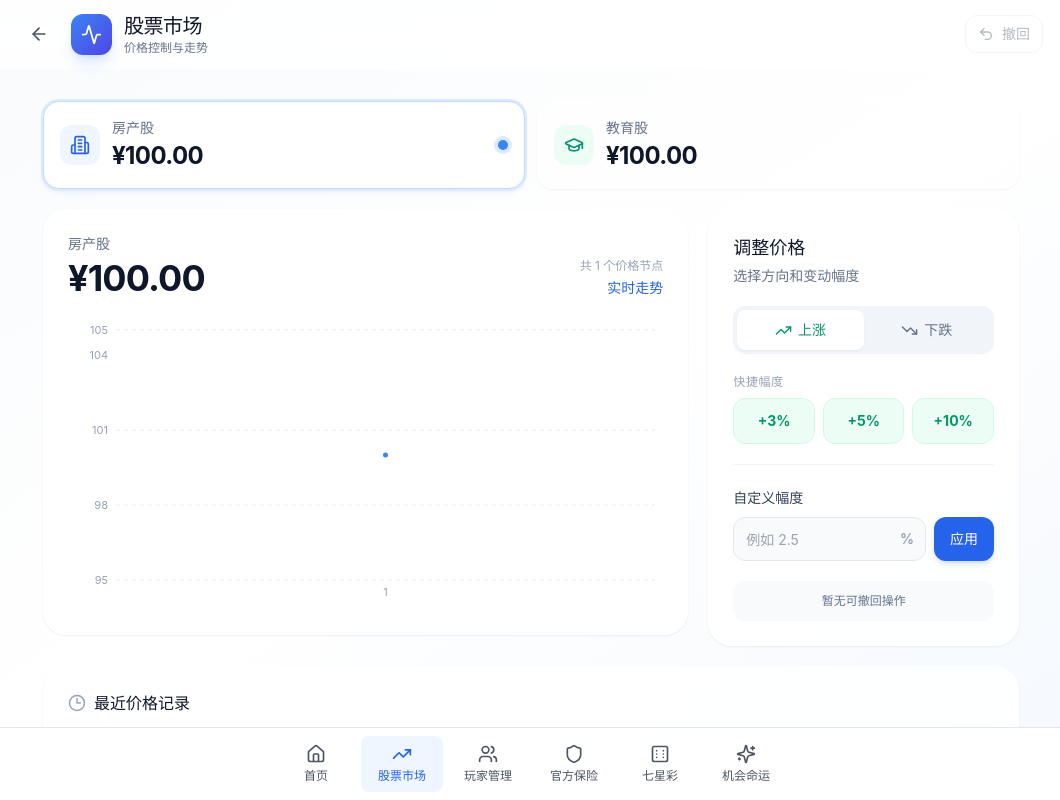
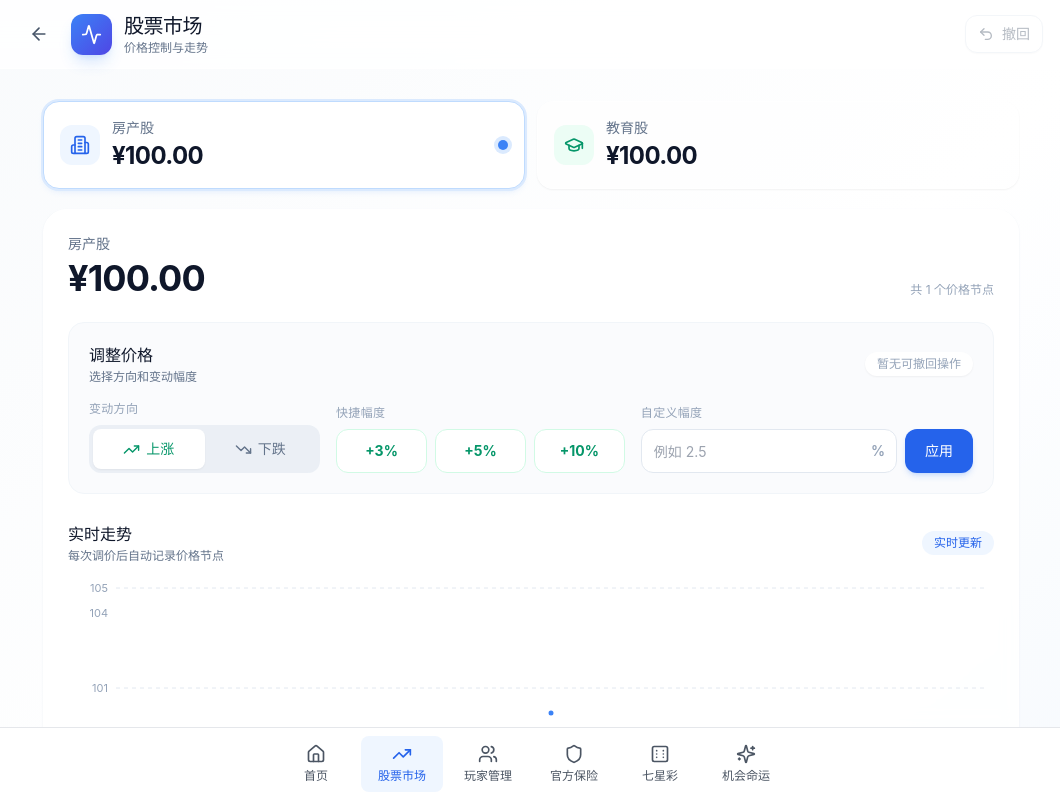
Before and after one commit to opeensf/clean-yellow, a React (Vite) app: page /#/stocks in a window 1280 px wide. Shown: the top 800 px of the page, without its empty margins (109-1169 px from the left). Built offline with nearby package versions, Linux system fonts and the light colour scheme.

Commit message:
feat: connect debt graph and refine stock controls

```diff
--- a/src/pages/DebtManagement.tsx
+++ b/src/pages/DebtManagement.tsx
@@ -80,6 +80,13 @@ function getReadableLineColor(hexColor: string): string {
   return `hsl(${Math.round(hue)} ${readableSaturation}% ${readableLightness}%)`;
 }
 
+function getColorWithAlpha(hexColor: string, alpha: number): string {
+  const normalized = hexColor.replace('#', '');
+  if (!/^[0-9a-f]{6}$/i.test(normalized)) return `rgba(100, 116, 139, ${alpha})`;
+  const [red, green, blue] = [0, 2, 4].map((offset) => parseInt(normalized.slice(offset, offset + 2), 16));
+  return `rgba(${red}, ${green}, ${blue}, ${alpha})`;
+}
+
 export default function DebtManagement() {
   const navigate = useNavigate();
   const { players, debts, addDebt, repayDebt, removeDebt } = useGameStore();
@@ -87,6 +94,7 @@ export default function DebtManagement() {
   const [selectedCreditor, setSelectedCreditor] = useState<string | null>(null);
   const [debtAmount, setDebtAmount] = useState('');
   const [repayAmounts, setRepayAmounts] = useState<Record<string, string>>({});
+  const [focusedDebtId, setFocusedDebtId] = useState<string | null>(null);
 
   const totalRemaining = debts.reduce((total, debt) => total + debt.remainingAmount, 0);
   const getPlayer = (playerId: string) => players.find((player) => player.id === playerId);
@@ -111,6 +119,13 @@ export default function DebtManagement() {
     setSelectedDebtor(null);
     setSelectedCreditor(null);
     setDebtAmount('');
+  };
+
+  const jumpToDebt = (debtId: string) => {
+    setFocusedDebtId(debtId);
+    const debtCard = document.getElementById(`debt-card-${debtId}`);
+    debtCard?.scrollIntoView({ behavior: 'smooth', block: 'center' });
+    debtCard?.focus({ preventScroll: true });
   };
 
   const handlePlayerClick = (playerId: string) => {
@@ -272,8 +287,17 @@ export default function DebtManagement() {
                 const label = `¥${debt.remainingAmount.toLocaleString()}`;
                 const labelWidth = Math.max(54, label.length * 9 + 18);
                 return (
-                  <g key={debt.id}>
+                  <g
+                    key={debt.id}
+                    role="button"
+                    tabIndex={0}
+                    aria-label={`查看${getPartyName(debt.debtorId)}欠${getPartyName(debt.creditorId)}的债务记录`}
+                    onClick={() => jumpToDebt(debt.id)}
+                    onKeyDown={(event) => (event.key === 'Enter' || event.key === ' ') && jumpToDebt(debt.id)}
+                    className="cursor-pointer outline-none"
+                  >
                     <title>{getPartyName(debt.debtorId)} 欠 {getPartyName(debt.creditorId)} {label}</title>
+                    <path d={geometry.path} fill="none" stroke="transparent" strokeWidth="16" />
                     <path d={geometry.path} fill="none" stroke={color} strokeWidth="3" strokeOpacity="0.78" markerEnd={`url(#arrow-${debt.id})`} />
                     <rect x={geometry.labelX - labelWidth / 2} y={geometry.labelY - 14} width={labelWidth} height="28" rx="14" fill="white" stroke={color} strokeOpacity="0.3" />
                     <text x={geometry.labelX} y={geometry.labelY + 5} textAnchor="middle" fill={color} fontSize="13" fontWeight="700">{label}</text>
@@ -378,24 +402,47 @@ export default function DebtManagement() {
               {debts.map((debt) => {
                 const debtorName = getPartyName(debt.debtorId);
                 const creditorName = getPartyName(debt.creditorId);
+                const debtor = getPlayer(debt.debtorId);
+                const debtorColor = getReadableLineColor(debtor?.color || '#64748B');
+                const debtorTint = getColorWithAlpha(debtor?.color || '#64748B', 0.13);
+                const isFocused = focusedDebtId === debt.id;
                 const repaidProgress = debt.originalAmount > 0
                   ? Math.max(0, Math.min(100, (1 - debt.remainingAmount / debt.originalAmount) * 100))
                   : 0;
                 return (
-                  <article key={debt.id} className="rounded-2xl border border-slate-100 bg-slate-50/60 p-4">
+                  <article
+                    key={debt.id}
+                    id={`debt-card-${debt.id}`}
+                    tabIndex={-1}
+                    className="relative overflow-hidden rounded-2xl border bg-white p-4 pl-5 outline-none transition-all duration-300"
+                    style={{
+                      borderColor: isFocused ? debtorColor : getColorWithAlpha(debtor?.color || '#64748B', 0.22),
+                      background: `linear-gradient(135deg, ${debtorTint} 0%, rgba(255, 255, 255, 0.98) 44%)`,
+                      boxShadow: isFocused ? `0 14px 32px ${getColorWithAlpha(debtor?.color || '#64748B', 0.2)}` : 'none',
+                    }}
+                  >
+                    <span className="absolute inset-y-0 left-0 w-1" style={{ backgroundColor: debtorColor }} />
                     <div className="flex items-center justify-between gap-3">
-                      <div className="min-w-0">
-                        <div className="flex items-center gap-2 font-semibold text-slate-800">
-                          <span className="truncate">{debtorName}</span><ArrowRight size={15} className="shrink-0 text-slate-400" /><span className="truncate">{creditorName}</span>
+                      <div className="flex min-w-0 items-center gap-3">
+                        <span
+                          className="flex h-9 w-9 shrink-0 items-center justify-center rounded-xl text-sm font-bold text-white shadow-sm"
+                          style={{ backgroundColor: debtor?.color || '#64748B' }}
+                        >
+                          {getInitial(debtorName)}
+                        </span>
+                        <div className="min-w-0">
+                          <div className="flex items-center gap-2 font-semibold text-slate-800">
+                            <span className="truncate">{debtorName}</span><ArrowRight size={15} className="shrink-0 text-slate-400" /><span className="truncate">{creditorName}</span>
+                          </div>
+                          <p className="mt-1 text-xs text-slate-400">原始 ¥{debt.originalAmount.toLocaleString()} · 已还 {repaidProgress.toFixed(0)}%</p>
                         </div>
-                        <p className="mt-1 text-xs text-slate-400">原始 ¥{debt.originalAmount.toLocaleString()} · 已还 {repaidProgress.toFixed(0)}%</p>
                       </div>
                       <p className="shrink-0 text-lg font-bold text-red-600">¥{debt.remainingAmount.toLocaleString()}</p>
                     </div>
                     <div className="mt-3 h-2 overflow-hidden rounded-full bg-slate-200/80" role="progressbar" aria-label={`${debtorName}的还款进度`} aria-valuemin={0} aria-valuemax={100} aria-valuenow={Math.round(repaidProgress)}>
                       <div
-                        className="h-full rounded-full bg-gradient-to-r from-emerald-400 to-emerald-500 transition-[width] duration-300"
-                        style={{ width: `${repaidProgress}%` }}
+                        className="h-full rounded-full transition-[width] duration-300"
+                        style={{ width: `${repaidProgress}%`, backgroundColor: debtorColor }}
                       />
                     </div>
                     <div className="mt-3 flex flex-col gap-2 sm:flex-row">
--- a/src/pages/StockMarket.tsx
+++ b/src/pages/StockMarket.tsx
@@ -128,20 +128,112 @@ export default function StockMarket() {
           })}
         </div>
 
-        <div className="mt-5 grid items-start gap-5 lg:grid-cols-[1.35fr_0.65fr]">
-          <section className="rounded-3xl border border-white bg-white/85 p-5 shadow-sm shadow-slate-200/70 backdrop-blur sm:p-6">
+        <section className="mt-5 rounded-3xl border border-white bg-white/85 p-5 shadow-sm shadow-slate-200/70 backdrop-blur sm:p-6">
           <div className="flex items-end justify-between gap-3">
             <div>
               <p className="text-sm font-medium text-slate-500">{currentStock.name}</p>
               <p className="mt-1 text-4xl font-bold tracking-tight text-slate-900">¥{currentStock.price.toFixed(2)}</p>
             </div>
-              <div className="text-right">
             <p className="text-xs text-slate-400">共 {currentStock.history.length} 个价格节点</p>
-                <p className={cn('mt-1 text-sm font-semibold', meta.color)}>实时走势</p>
+          </div>
+
+          <div className="mt-6 rounded-2xl border border-slate-100 bg-slate-50/70 p-4 sm:p-5">
+            <div className="flex items-center justify-between gap-3">
+              <div>
+                <h2 className="font-semibold text-slate-900">调整价格</h2>
+                <p className="mt-0.5 text-xs text-slate-500">选择方向和变动幅度</p>
+              </div>
+              <span className="hidden rounded-full bg-white px-3 py-1 text-xs font-medium text-slate-400 shadow-sm sm:block">
+                {history.length > 0 ? `可撤回 ${history.length} 次` : '暂无可撤回操作'}
+              </span>
+            </div>
+
+            <div className="mt-4 grid gap-4 lg:grid-cols-[0.8fr_1fr_1.15fr] lg:items-end">
+              <div>
+                <p className="mb-2 text-xs font-semibold tracking-wide text-slate-400">变动方向</p>
+                <div className="grid grid-cols-2 rounded-xl bg-slate-200/60 p-1">
+                  <button
+                    type="button"
+                    onClick={() => setIsIncrease(true)}
+                    className={cn(
+                      'flex items-center justify-center gap-1.5 rounded-lg py-2.5 text-sm font-semibold transition-all',
+                      isIncrease ? 'bg-white text-emerald-600 shadow-sm' : 'text-slate-500',
+                    )}
+                  >
+                    <TrendingUp size={17} />上涨
+                  </button>
+                  <button
+                    type="button"
+                    onClick={() => setIsIncrease(false)}
+                    className={cn(
+                      'flex items-center justify-center gap-1.5 rounded-lg py-2.5 text-sm font-semibold transition-all',
+                      !isIncrease ? 'bg-white text-red-600 shadow-sm' : 'text-slate-500',
+                    )}
+                  >
+                    <TrendingDown size={17} />下跌
+                  </button>
                 </div>
               </div>
 
-            <div className="mt-6 h-72">
+              <div>
+                <p className="mb-2 text-xs font-semibold tracking-wide text-slate-400">快捷幅度</p>
+                <div className="grid grid-cols-3 gap-2">
+                  {presetChanges.map((percentage) => (
+                    <button
+                      key={percentage}
+                      type="button"
+                      onClick={() => handlePriceChange(percentage)}
+                      className={cn(
+                        'h-11 rounded-xl border bg-white text-sm font-bold transition-all',
+                        isIncrease
+                          ? 'border-emerald-100 text-emerald-600 hover:bg-emerald-50'
+                          : 'border-red-100 text-red-600 hover:bg-red-50',
+                      )}
+                    >
+                      {isIncrease ? '+' : '-'}{percentage}%
+                    </button>
+                  ))}
+                </div>
+              </div>
+
+              <div>
+                <label htmlFor="custom-change" className="mb-2 block text-xs font-semibold tracking-wide text-slate-400">自定义幅度</label>
+                <div className="flex gap-2">
+                  <div className="relative min-w-0 flex-1">
+                    <input
+                      id="custom-change"
+                      type="number"
+                      value={customAmount[selectedStock] || ''}
+                      onChange={(event) => setCustomAmount((current) => ({ ...current, [selectedStock]: event.target.value }))}
+                      onKeyDown={(event) => event.key === 'Enter' && handleCustomChange()}
+                      min="0.1"
+                      step="0.1"
+                      placeholder="例如 2.5"
+                      className="h-11 w-full rounded-xl border border-slate-200 bg-white px-3 pr-8 text-sm outline-none transition focus:border-blue-400 focus:ring-4 focus:ring-blue-100"
+                    />
+                    <span className="absolute right-3 top-1/2 -translate-y-1/2 text-sm font-semibold text-slate-400">%</span>
+                  </div>
+                  <button
+                    type="button"
+                    onClick={handleCustomChange}
+                    className="h-11 rounded-xl bg-blue-600 px-5 text-sm font-semibold text-white shadow-md shadow-blue-500/20 transition-colors hover:bg-blue-700"
+                  >
+                    应用
+                  </button>
+                </div>
+              </div>
+            </div>
+          </div>
+
+          <div className="mt-7 flex items-center justify-between gap-3">
+            <div>
+              <h2 className="font-semibold text-slate-900">实时走势</h2>
+              <p className="mt-0.5 text-xs text-slate-500">每次调价后自动记录价格节点</p>
+            </div>
+            <span className={cn('rounded-full px-3 py-1 text-xs font-semibold', meta.surface, meta.color)}>实时更新</span>
+          </div>
+
+          <div className="mt-4 h-72">
             <ResponsiveContainer width="100%" height="100%">
               <LineChart data={chartData} margin={{ top: 8, right: 8, left: -12, bottom: 0 }}>
                 <CartesianGrid vertical={false} stroke="#E2E8F0" strokeDasharray="4 4" />
@@ -165,87 +257,6 @@ export default function StockMarket() {
           </div>
         </section>
 
-          <section className="rounded-3xl border border-white bg-white/85 p-5 shadow-sm shadow-slate-200/70 backdrop-blur sm:p-6">
-            <h2 className="text-lg font-semibold text-slate-900">调整价格</h2>
-            <p className="mt-1 text-sm text-slate-500">选择方向和变动幅度</p>
-
-            <div className="mt-5 grid grid-cols-2 rounded-xl bg-slate-100 p-1">
-              <button
-                type="button"
-                onClick={() => setIsIncrease(true)}
-                className={cn(
-                  'flex items-center justify-center gap-1.5 rounded-lg py-2.5 text-sm font-semibold transition-all',
-                  isIncrease ? 'bg-white text-emerald-600 shadow-sm' : 'text-slate-500',
-                )}
-              >
-                <TrendingUp size={17} />
-                上涨
-              </button>
-              <button
-                type="button"
-                onClick={() => setIsIncrease(false)}
-                className={cn(
-                  'flex items-center justify-center gap-1.5 rounded-lg py-2.5 text-sm font-semibold transition-all',
-                  !isIncrease ? 'bg-white text-red-600 shadow-sm' : 'text-slate-500',
-                )}
-              >
-                <TrendingDown size={17} />
-                下跌
-              </button>
-            </div>
-
-            <p className="mb-2 mt-5 text-xs font-semibold uppercase tracking-wider text-slate-400">快捷幅度</p>
-            <div className="grid grid-cols-3 gap-2">
-              {presetChanges.map((percentage) => (
-                <button
-                  key={percentage}
-                  type="button"
-                  onClick={() => handlePriceChange(percentage)}
-                  className={cn(
-                    'rounded-xl border py-3 text-sm font-bold transition-all',
-                    isIncrease
-                      ? 'border-emerald-100 bg-emerald-50 text-emerald-600 hover:bg-emerald-100'
-                      : 'border-red-100 bg-red-50 text-red-600 hover:bg-red-100',
-                  )}
-                >
-                  {isIncrease ? '+' : '-'}{percentage}%
-                </button>
-              ))}
-            </div>
-
-            <div className="mt-5 border-t border-slate-100 pt-5">
-              <label htmlFor="custom-change" className="text-sm font-semibold text-slate-700">自定义幅度</label>
-              <div className="mt-2 flex gap-2">
-                <div className="relative min-w-0 flex-1">
-                  <input
-                    id="custom-change"
-                    type="number"
-                    value={customAmount[selectedStock] || ''}
-                    onChange={(event) => setCustomAmount((current) => ({ ...current, [selectedStock]: event.target.value }))}
-                    onKeyDown={(event) => event.key === 'Enter' && handleCustomChange()}
-                    min="0.1"
-                    step="0.1"
-                    placeholder="例如 2.5"
-                    className="h-11 w-full rounded-xl border border-slate-200 bg-slate-50 px-3 pr-8 text-sm outline-none transition focus:border-blue-400 focus:bg-white focus:ring-4 focus:ring-blue-100"
-                  />
-                  <span className="absolute right-3 top-1/2 -translate-y-1/2 text-sm font-semibold text-slate-400">%</span>
-                </div>
-                <button
-                  type="button"
-                  onClick={handleCustomChange}
-                  className="h-11 rounded-xl bg-blue-600 px-4 text-sm font-semibold text-white shadow-md shadow-blue-500/20 transition-colors hover:bg-blue-700"
-                >
-                  应用
-                </button>
-              </div>
-            </div>
-
-            <div className="mt-5 rounded-xl bg-slate-50 p-3 text-center text-xs text-slate-500">
-              {history.length > 0 ? `当前可撤回 ${history.length} 次操作` : '暂无可撤回操作'}
-            </div>
-          </section>
-        </div>
-
         <section className="mt-5 rounded-3xl border border-white bg-white/85 p-5 shadow-sm shadow-slate-200/70 backdrop-blur sm:p-6">
           <div className="flex items-center gap-2">
             <Clock3 size={18} className="text-slate-400" />
```
Lines whose indentation alone changed are shown as unchanged.
